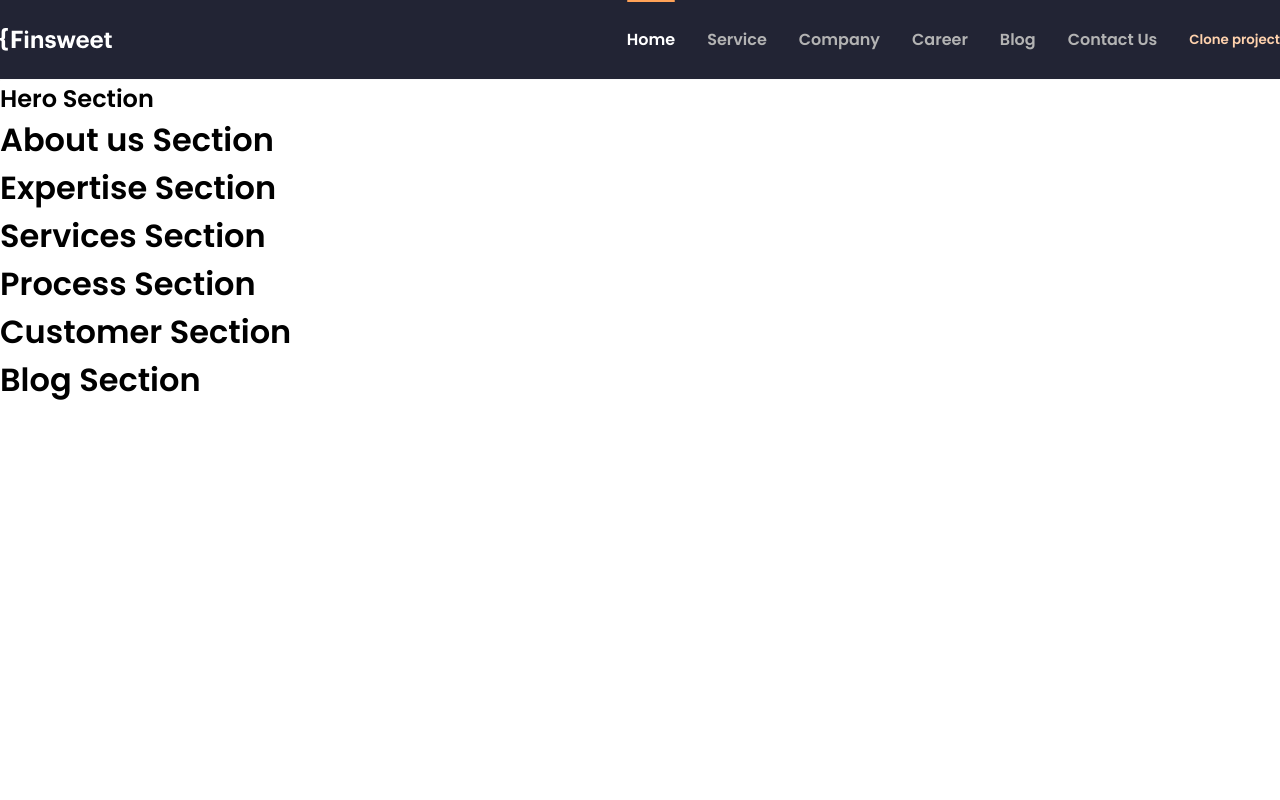
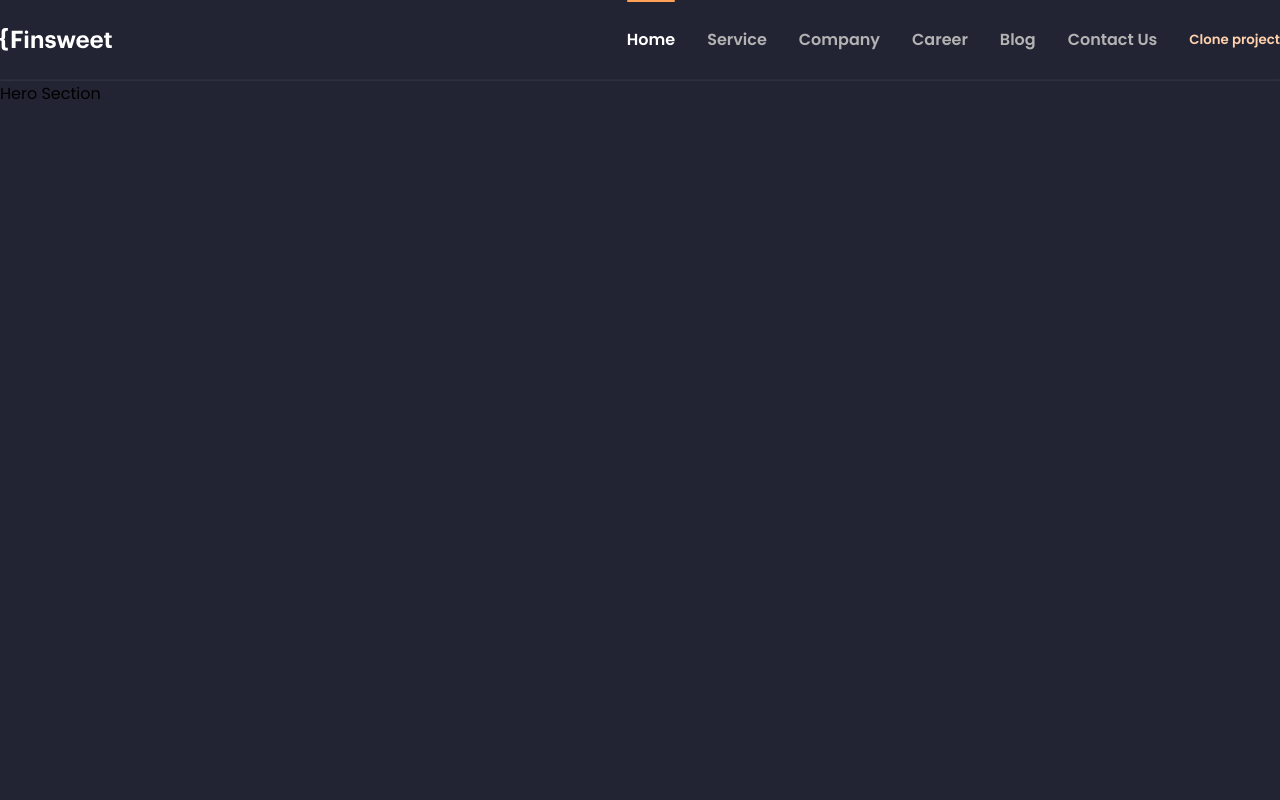
Before and after one commit to codepraycode/finsweet, a Next.js app: page / in a window 1280 px wide. Shown: the top 800 px of the page. Built offline with nearby package versions, Linux system fonts and the light colour scheme.

Commit message:
Added Hero section

```diff
--- a/src/components/Hero.tsx
+++ b/src/components/Hero.tsx
@@ -3,10 +3,12 @@ import Header from "./Header";
 
 const HeroSection = () => {
     return (
-        <section>
+        <section className="bg-hero">
             <Header />
             <hr/>
-            <h1>Hero Section</h1>
+            <div className="hero container">
+                Hero Section
+            </div>
         </section>
     )
 }
--- a/src/styles/_reset.scss
+++ b/src/styles/_reset.scss
@@ -13,6 +13,8 @@
 body {
     @include mixins.poppins-regular;
     font-size: $base-font;
+    width: 100%;
+    height: 100%;
 }
 
 
--- a/src/styles/styles.scss
+++ b/src/styles/styles.scss
@@ -26,8 +26,6 @@
 
 .header-top {
     @include flex;
-    // align-items: flex-start;
-    // padding-bottom: 1.3rem;
 
     .logo {
         align-self: center;
@@ -79,3 +77,7 @@
         }
     }
 }
+
+.hero {
+    height: 90vh;
+}
```
